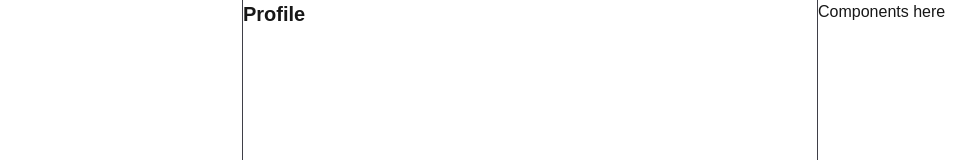
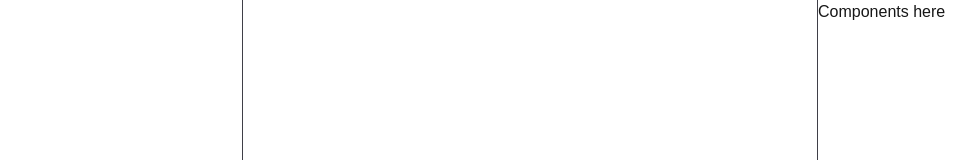
Before and after one commit to pickachuuu/kaleido-client, a Next.js app: page /profile in a window 1280 px wide. Shown: the top 160 px of the page, without its empty margins (54-1030 px from the left). Built offline with nearby package versions, Linux system fonts and the light colour scheme.

Commit message:
feat: remove TransparentHeader from ProfileLayout for cleaner design

```diff
--- a/src/app/(dashboard)/profile/layout.tsx
+++ b/src/app/(dashboard)/profile/layout.tsx
@@ -9,9 +9,6 @@ export default function ProfileLayout({ children }: { children: React.ReactNode
     return (
         <LayoutContainer>
             <MainLayout>
-                <TransparentHeader>
-                    Profile
-                </TransparentHeader>
                 {children}
             </MainLayout>
 
```
